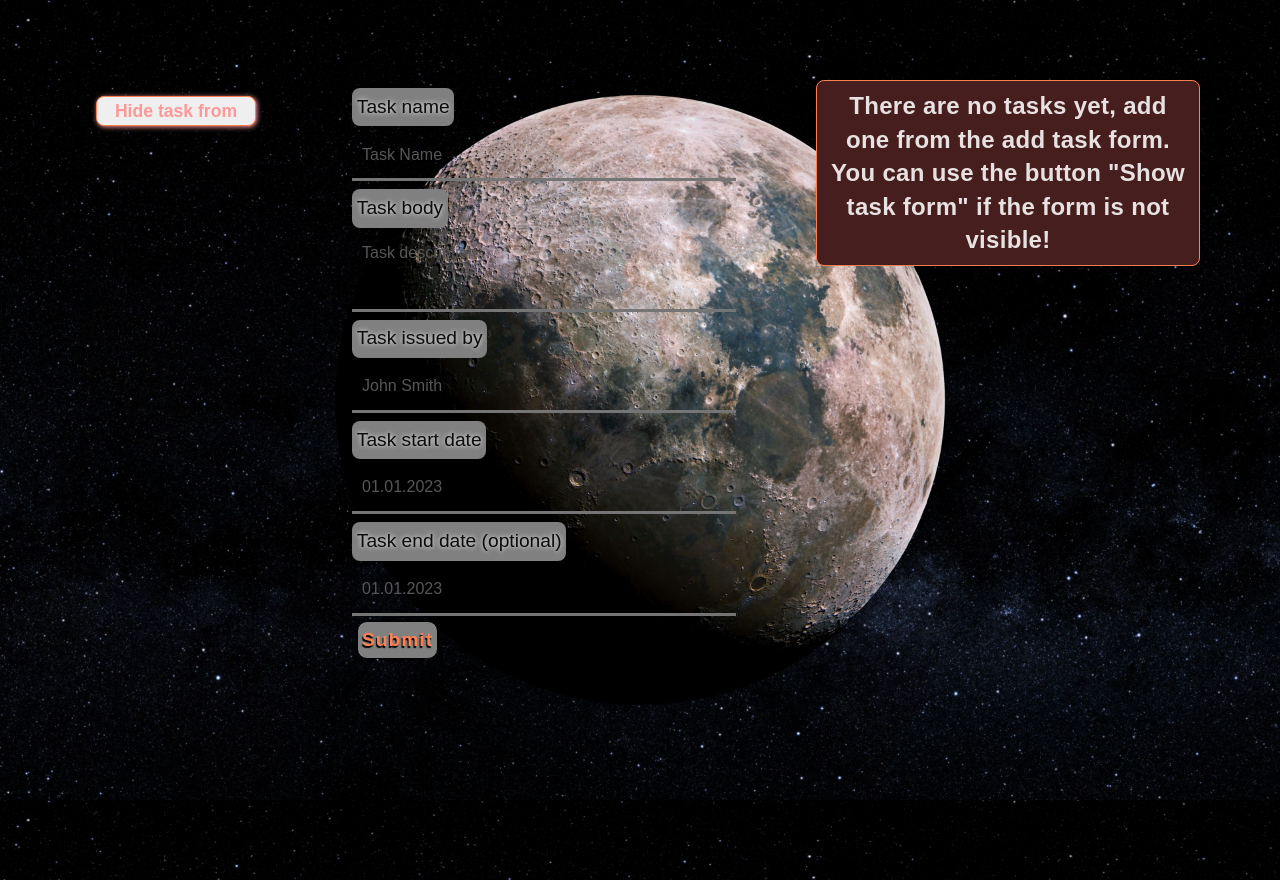
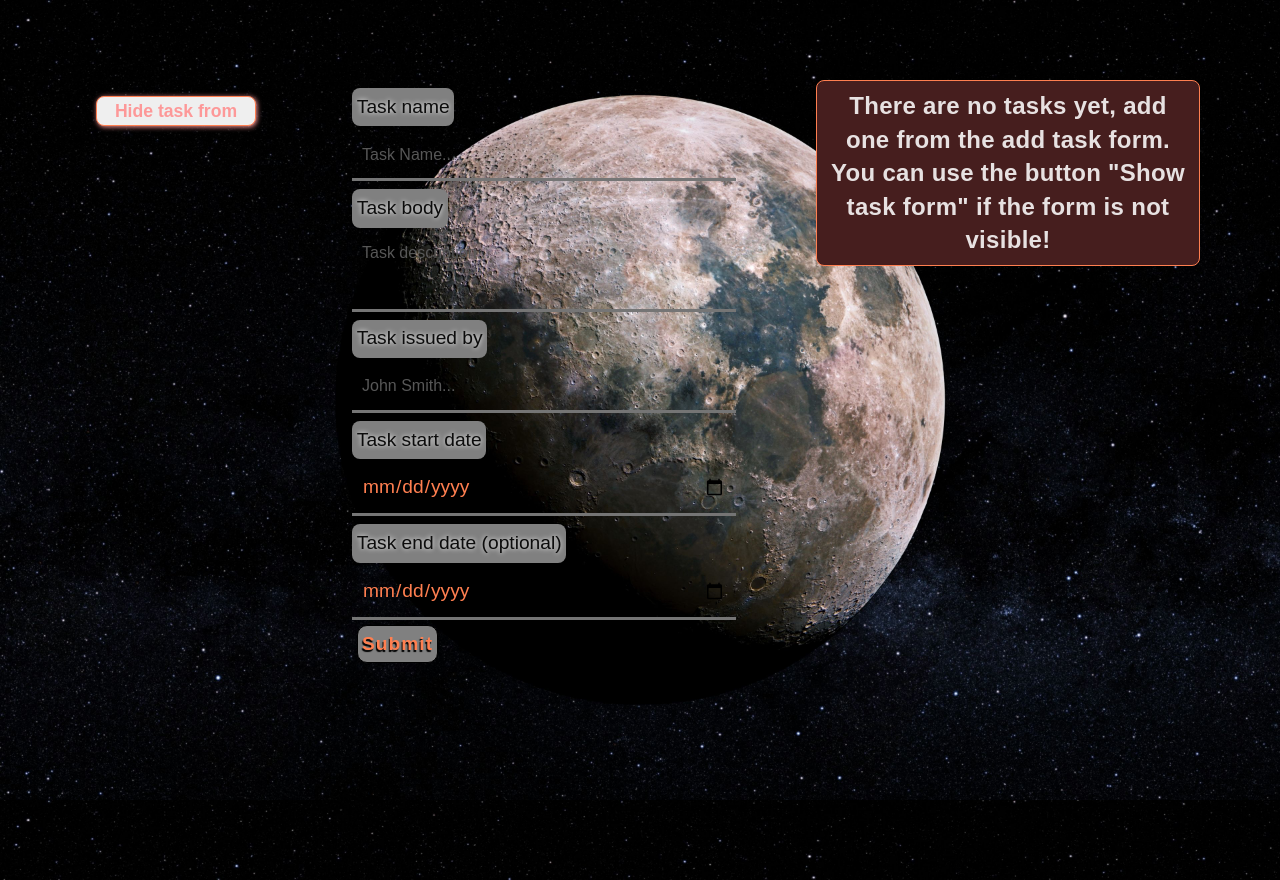
Before and after one commit to SpooRe91/MB-TODO-vite, a React (Vite) app in the folder vite-react-todo/: page / in a window 1280 px wide. Both pictures are taken after a click on the button "Show task form". Shown: the top 880 px of the page. Built offline with nearby package versions, Linux system fonts and the light colour scheme.

Commit message:
updated input fields and added date types

```diff
--- a/vite-react-todo/src/Components/AddToDo/FormComponent.tsx
+++ b/vite-react-todo/src/Components/AddToDo/FormComponent.tsx
@@ -43,7 +43,7 @@ const FormComponent = () => {
                 type="text"
                 id="taskName"
                 name="taskName"
-                placeholder='Task Name'
+                placeholder='Task Name...'
                 onChange={(e) => changeHandler(e)}
                 value={data.taskName}
                 required
@@ -65,7 +65,7 @@ const FormComponent = () => {
                 type="text"
                 id="taskOwner"
                 name="taskOwner"
-                placeholder='John Smith'
+                placeholder='John Smith...'
                 onChange={(e) => changeHandler(e)}
                 value={data.taskOwner}
                 required
@@ -73,21 +73,22 @@ const FormComponent = () => {
             <label htmlFor="taskStart">Task start date</label>
             <input
                 className={styles.inputField}
-                type="text"
+                type="date"
                 id="taskStart"
                 name="taskStart"
-                placeholder='01.01.2023'
+                placeholder='01.01.2023...'
+                required pattern="\d{4}-\d{2}-\d{2}"
                 onChange={(e) => changeHandler(e)}
                 value={data.taskStart}
-                required
             />
             <label htmlFor="taskEnd">Task end date (optional)</label>
             <input
                 className={styles.inputField}
-                type="text"
+                type="date"
                 id="taskEnd"
                 name="taskEnd"
-                placeholder='01.01.2023'
+                placeholder='01.01.2023...'
+                required pattern="\d{4}-\d{2}-\d{2}"
                 onChange={(e) => changeHandler(e)}
                 value={data.taskEnd}
             />
```
